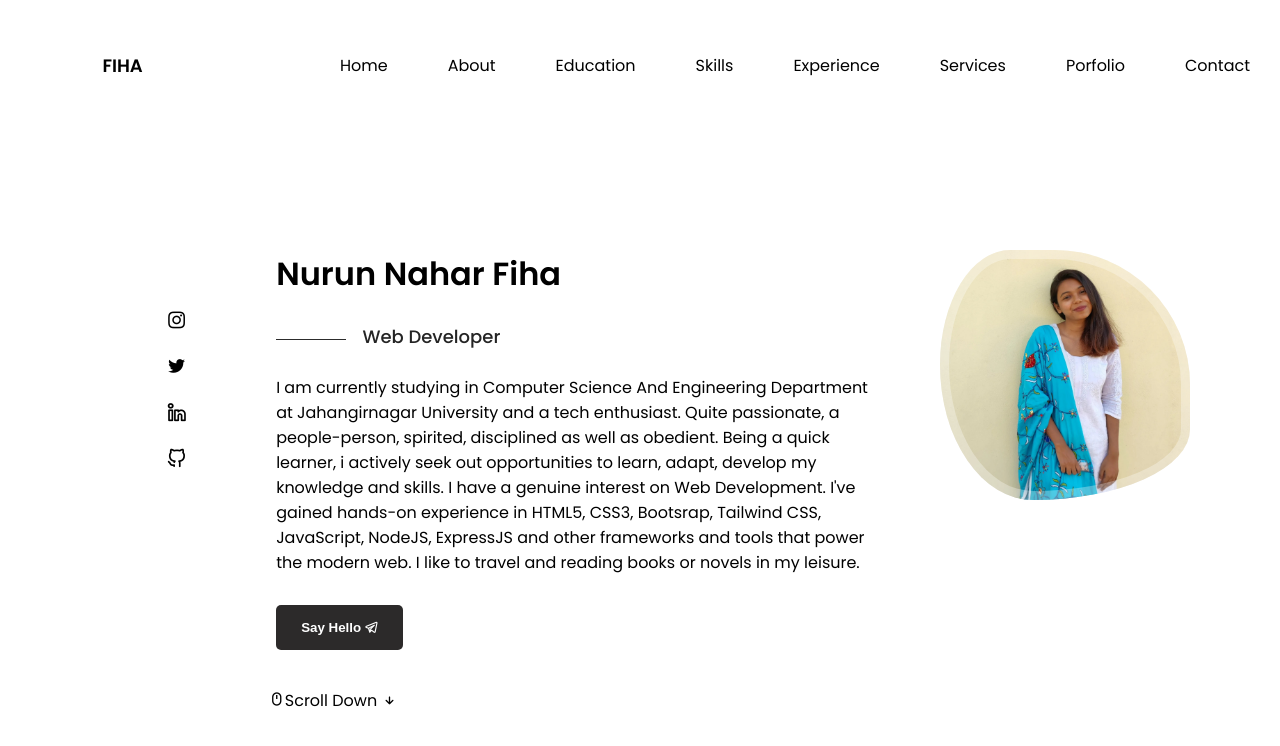
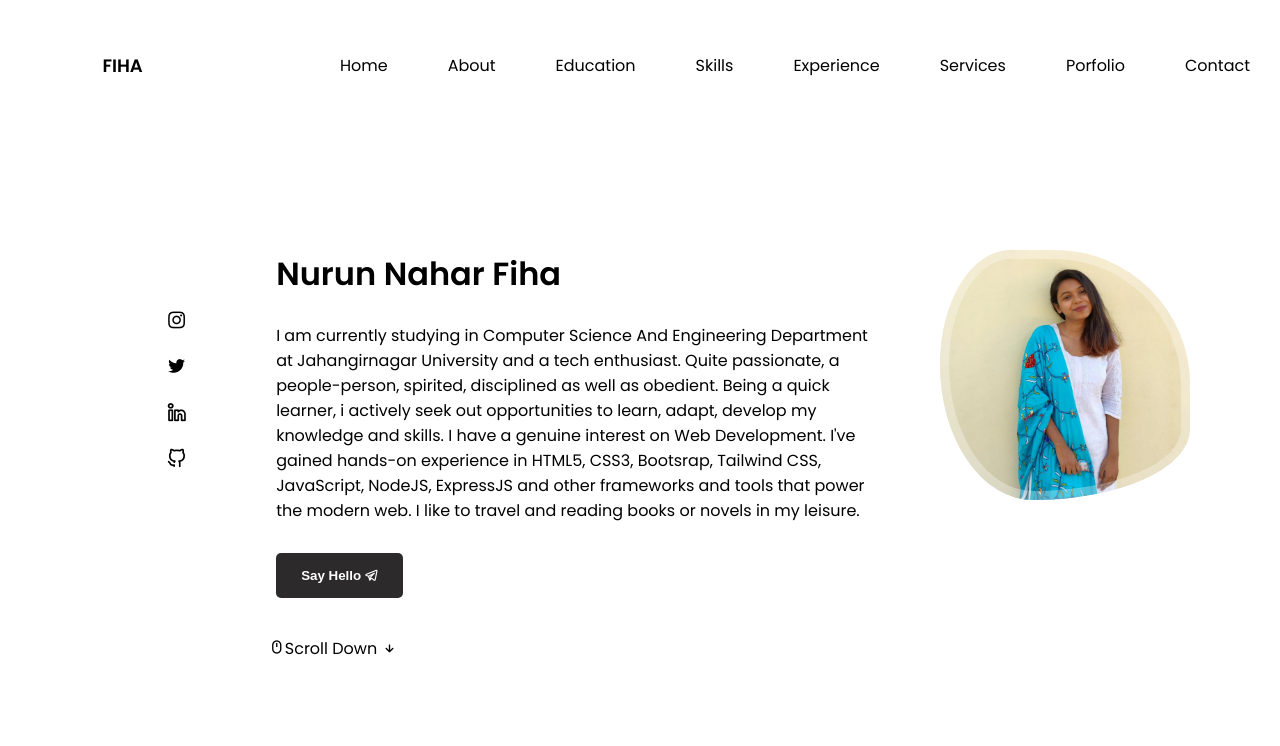
Before and after one commit to nn-fiha/Porfolio, a React (Create React App) app: page / in a window 1280 px wide. Shown: the top 746 px of the page. Built offline with nearby package versions, Linux system fonts and the light colour scheme.

Commit message:
removed intro-title

```diff
--- a/src/porfolio/components/body/Body.jsx
+++ b/src/porfolio/components/body/Body.jsx
@@ -3,7 +3,7 @@ function Data({name, university, dept}){
     return(
         <div className='intro'>
             <h1 className='intro-name'>{name}</h1>
-            <h3 className='intro-title'>Web Developer</h3>
+            {/* <h3 className='intro-title'>Web Developer</h3> */}
             <p className='intro-description'>I am currently studying in {dept} Department at {university} and a tech enthusiast. Quite passionate, a people-person, spirited, disciplined as well as obedient. Being a quick learner, i actively seek out opportunities to learn, adapt, develop my knowledge and skills. I have a genuine interest on Web Development. I've gained hands-on experience in HTML5, CSS3, Bootsrap, Tailwind CSS, JavaScript, NodeJS, ExpressJS and other frameworks and tools that power the modern web. I like to travel and reading books or novels in my leisure.</p>
             <a href=""><button className='button'> Say Hello <i class="uil uil-telegram-alt"></i></button></a>
         </div>
```
